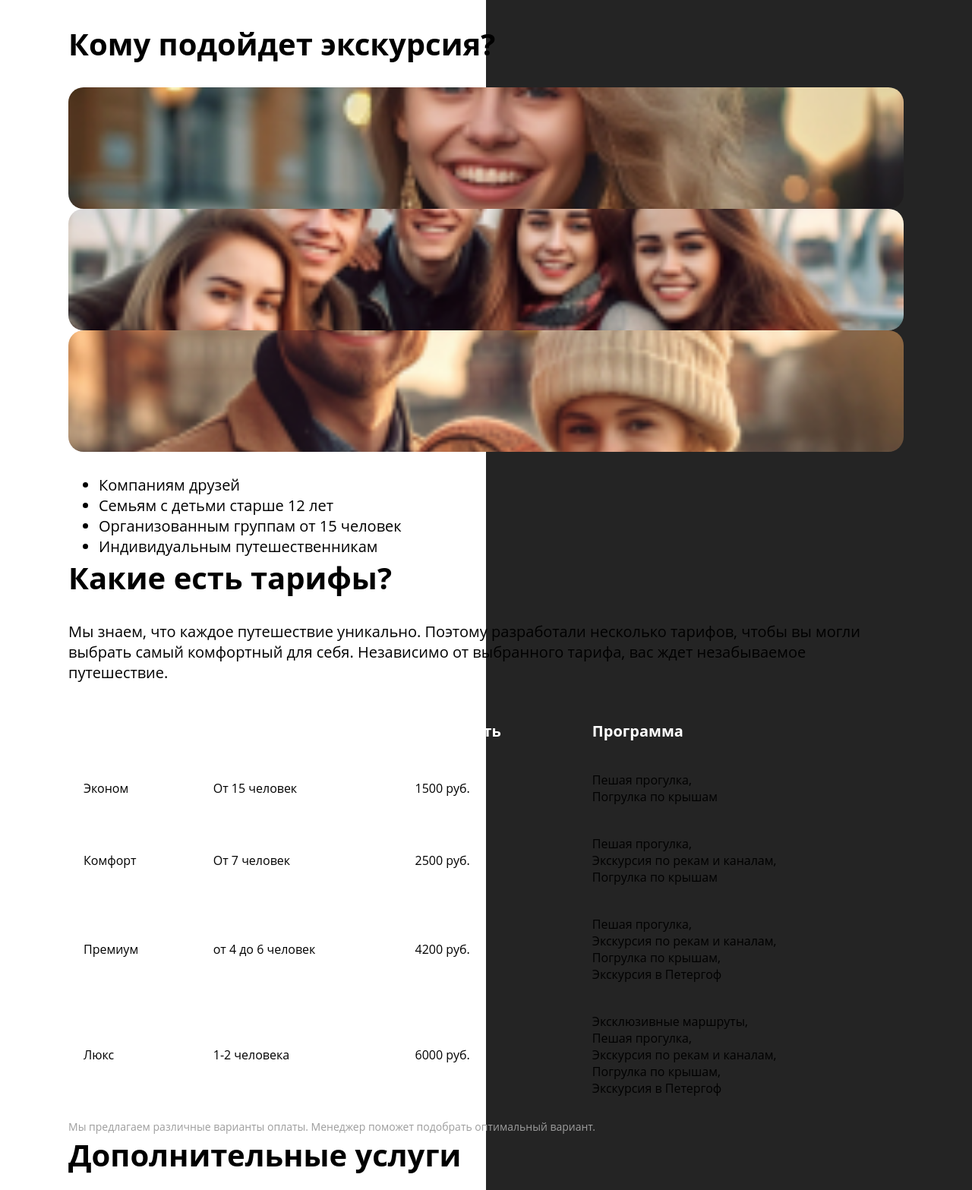
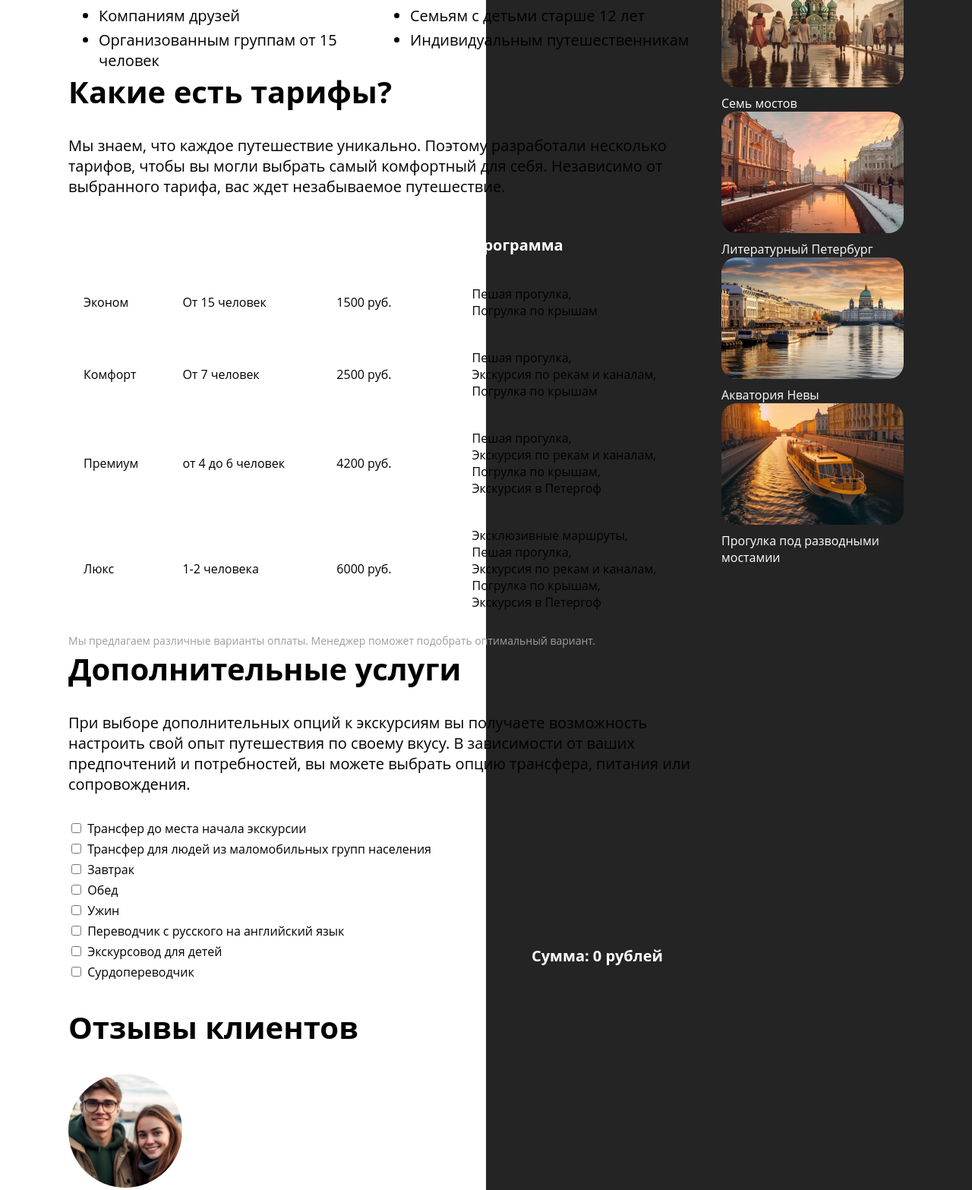
Before and after one commit to lleor/excursion_for_SPB, a plain HTML site: page index.html in a window 1280 px wide. Shown: the part 1646-3213 px from the top of the page at 76% size. Drawn offline with Linux system fonts and the light colour scheme; a web font is replaced by a local one.

Commit message:
добавили позиционирование элементов

```diff
--- a/styles.css
+++ b/styles.css
@@ -93,6 +93,11 @@
    background-image: linear-gradient(90deg, #fff 50%, #242424 50%);
 }
 
+.page-content .container {
+    display: grid;
+    grid-template-columns: 1fr 260px;
+}
+
 .page-section {
     position: relative;
 }
@@ -123,6 +128,9 @@
 
 .program-row {
     margin-top: 30px;
+    display: grid;
+    grid-template-columns: 440px 1fr;
+    gap: 40px;
 }
 
 .program-image-wrapper {
@@ -133,6 +141,7 @@
 }
 
 .program-image {
+    display: block;
     width: 100%;
     height: 100%;
     object-fit: cover;
@@ -154,6 +163,12 @@
 
 .auditory {
     position: relative;
+}
+
+.auditory-top {
+    display: grid;
+    grid-template-columns: repeat(3, 1fr);
+    gap: 20px;
 }
 
 .auditory-bottom {
@@ -179,12 +194,17 @@
 }
 
 .auditory-image {
+    display: block;
     width: 100%;
     height: 100%;
     object-fit: cover;
 }
 
 .auditory-list {
+    display: grid;
+    grid-template-columns: 1fr 1fr;
+    row-gap: 5px;
+    column-gap: 20px;
     margin: 0;
 }
 
@@ -255,6 +275,11 @@
     list-style-type: none;
 }
 
+.services-right {
+    display: flex;
+    flex-direction: column;
+}
+
 .services-list label {
     font-size: 16px;
 }
@@ -267,6 +292,13 @@
     font-size: 20px;
     font-weight: 700;
     white-space: nowrap;
+}
+
+.services-row {
+    display: grid;
+    grid-template-columns: 1fr 250px;
+    gap: 40px;
+    margin-top: 30px;
 }
 
 .services-text-wrapper p {
@@ -350,10 +382,15 @@
 }
 
 .contacts-form-bottom {
+    display: flex;
+    justify-content: space-between;
+    align-items: center;
     margin-top: 30px;
 }
 
 .contacts-btn {
+    display: flex;
+    justify-content: space-between;
     position: relative;
     color:#fff;
     padding: 20px 40px;
@@ -404,6 +441,7 @@
 }
 
 .card-image-link {
+    display: block;
     overflow: hidden;
     width: 100%;
     height: 160px;
@@ -415,6 +453,7 @@
 }
 
 .card-image {
+    display: block;
     width: 100%;
     height: 100%;
     object-fit: cover;
```
